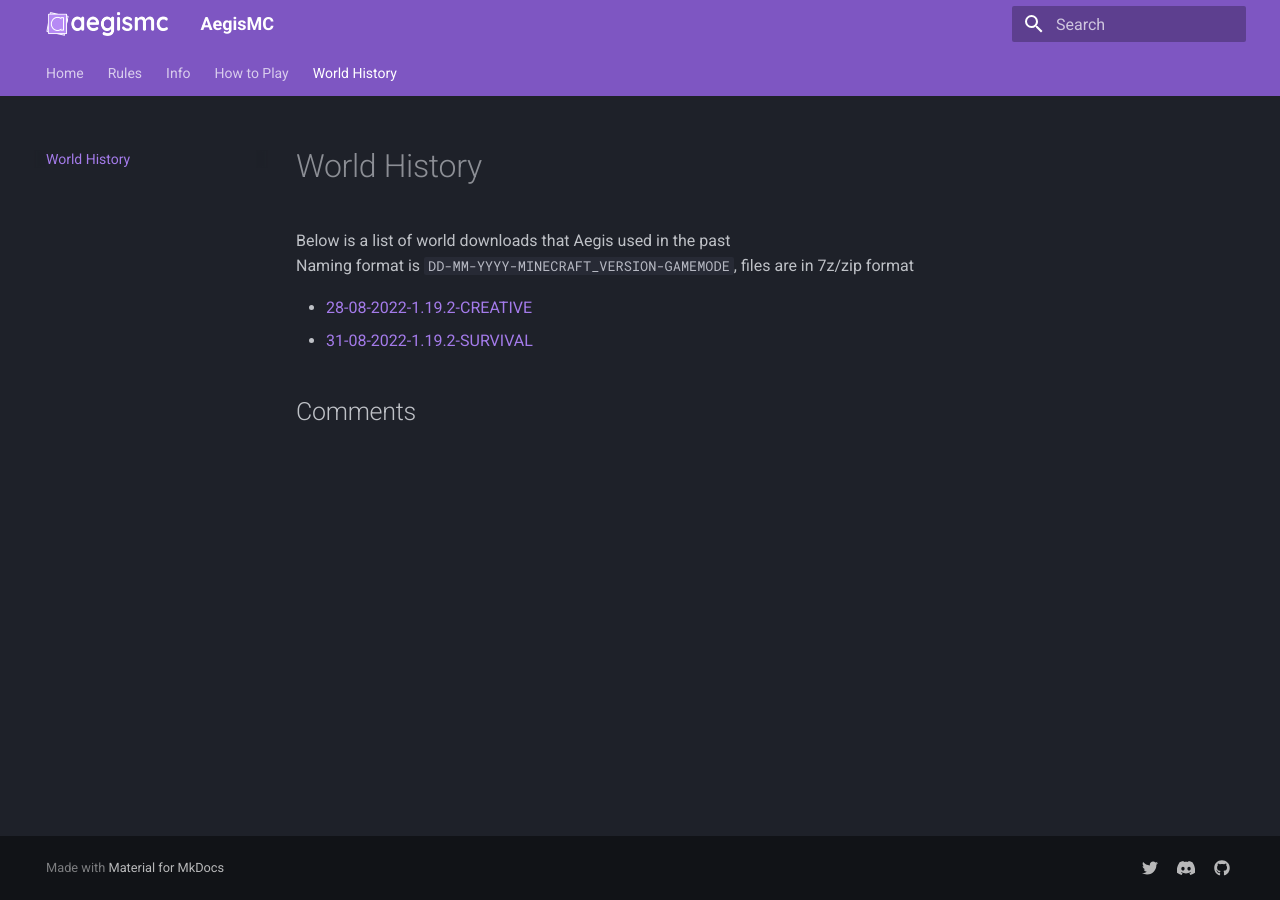
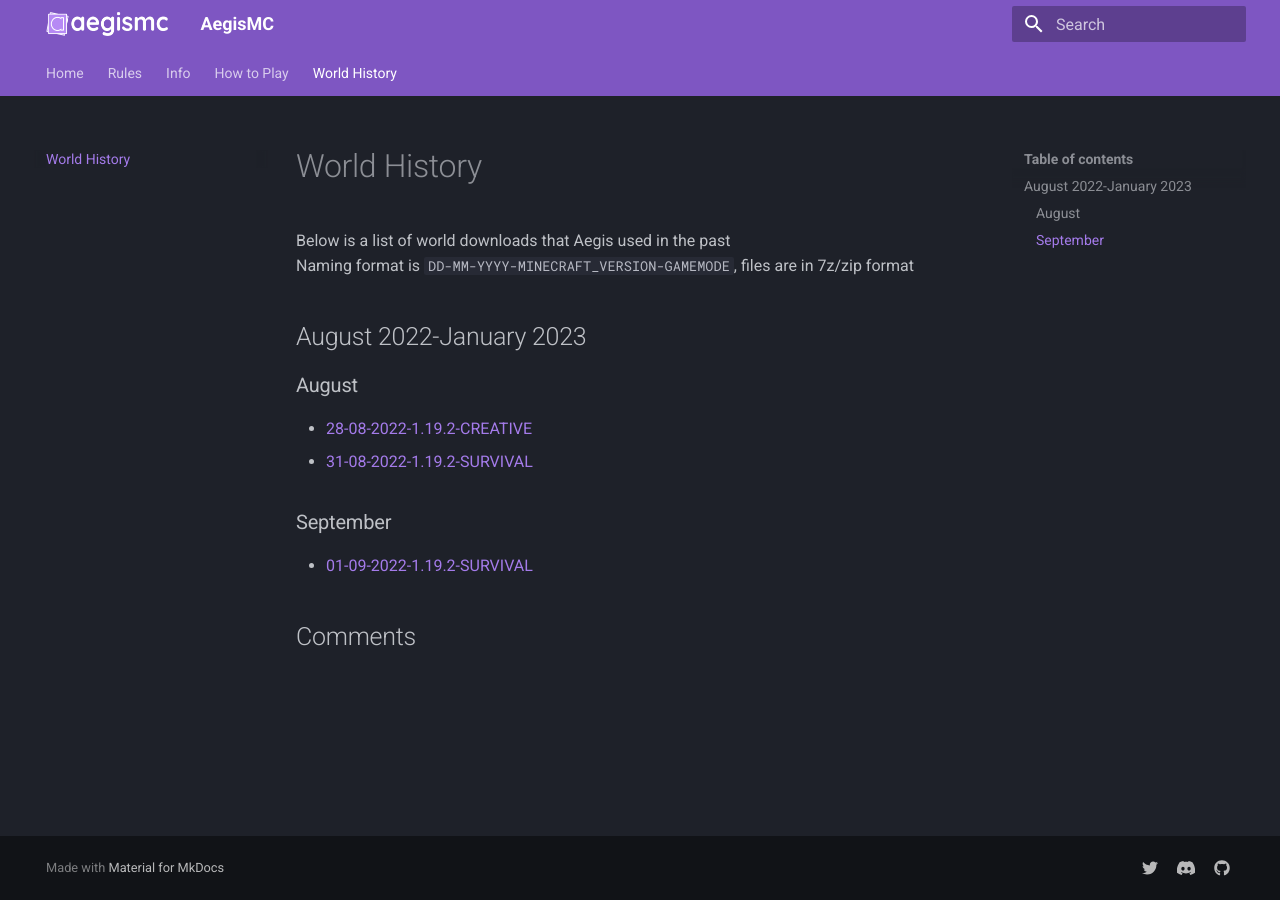
Before and after one commit to CobaltDevel/aegismc, an MkDocs documentation site: the page built from docs/world-history.md, in a window 1280 px wide. Built offline with MkDocs 1.6.1 and Material for MkDocs 9.7.7, drawn with Linux system fonts in a browser that asks for light colours; comment, search, counter and statistics services are not loaded.

Commit message:
Categorise world downloads

```diff
--- a/docs/world-history.md
+++ b/docs/world-history.md
@@ -3,5 +3,12 @@
 Below is a list of world downloads that Aegis used in the past
 Naming format is `DD-MM-YYYY-MINECRAFT_VERSION-GAMEMODE`, files are in 7z/zip format
 
+## August 2022-January 2023
+
+### August
+
 * [28-08-2022-1.19.2-CREATIVE](https://drive.google.com/file/d/1KnafllgbmfT8j4o6_hlzY5cHqababyp5/view?usp=sharing)
 * [31-08-2022-1.19.2-SURVIVAL](https://drive.google.com/file/d/1p927tciEhqFJENoodinIYsZrEziS7ycc/view?usp=sharing)
+
+### September
+* [01-09-2022-1.19.2-SURVIVAL](https://drive.google.com/file/d/1UbIQ_NL5UtFq2sgv2B3l5Jmzu0fUl1nM/view?usp=sharing)
```
